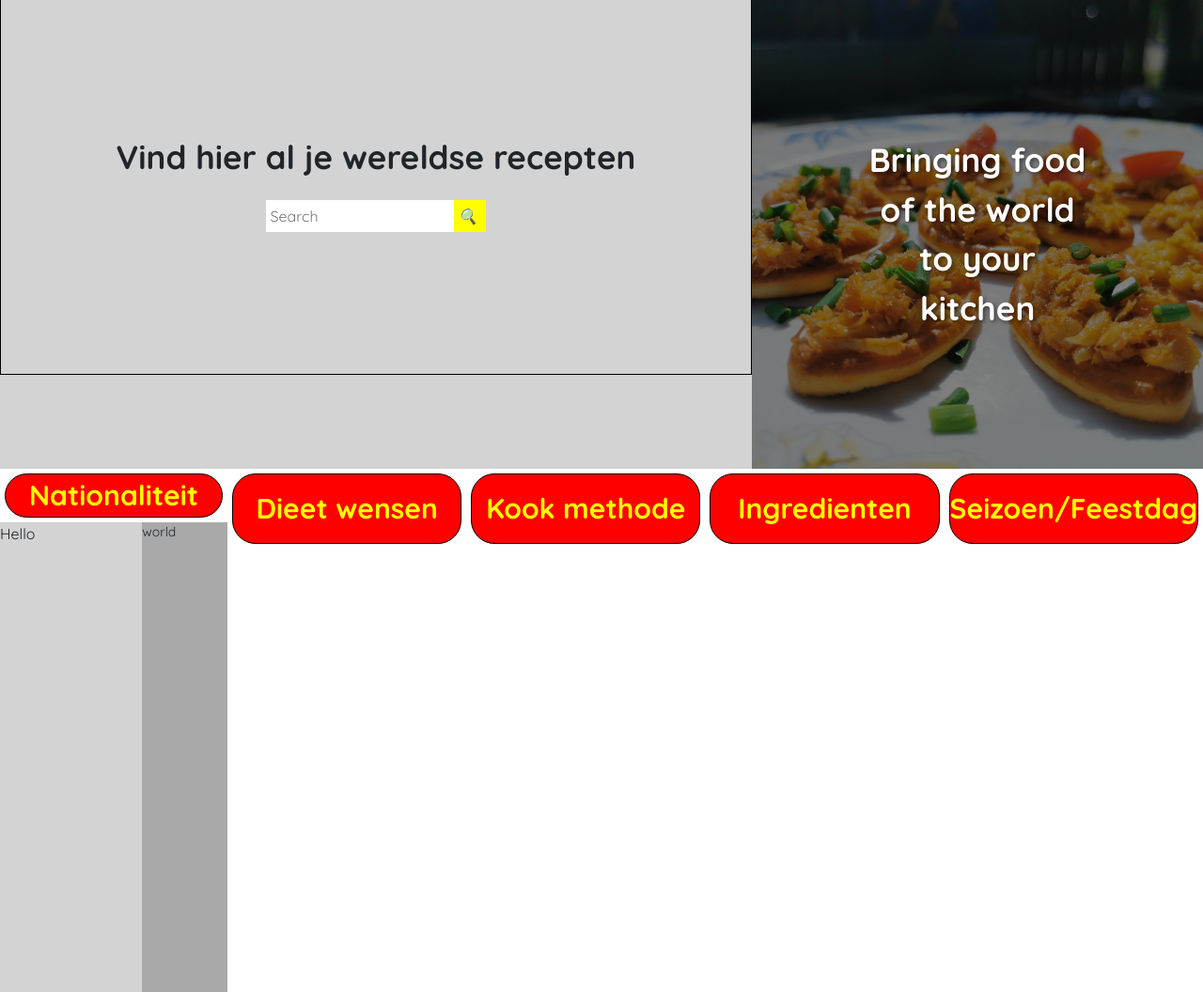
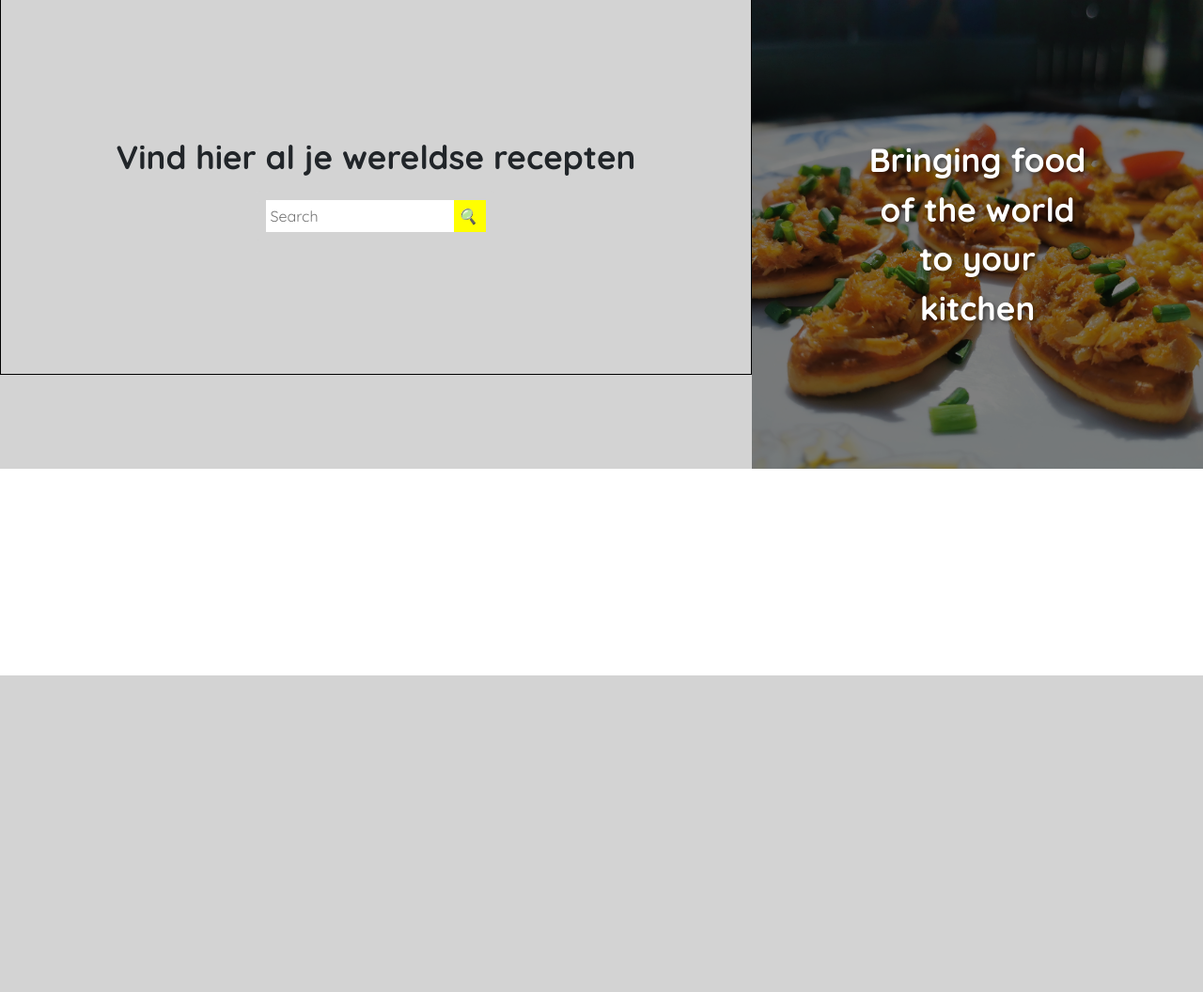
Before and after one commit to LerathoBiekman/Seasoned, a Django app: page /recipes/ in a window 1280 px wide. Shown: the part 81-1137 px from the top of the page at 94% size. After the commit the page ends 800 px from the top, so only its background shows below. Run offline with Django 4.2, Linux system fonts and the light colour scheme.

Commit message:
removed old layout voor themes navigation

```diff
--- a/seasoned_webapp/recipes/templates/recipes.html
+++ b/seasoned_webapp/recipes/templates/recipes.html
@@ -30,27 +30,7 @@
     </div>
 </div>
 <div class="main-div">
-    <div class="nationality-div">
-        <div class="button-div">
-            <a class="link">Nationaliteit</a>
-        </div>
-        <div class="main-div">
-            <div class="large">Hello</div>
-            <div class="small">world</div>
-        </div>
-    </div>
-    <div class="button-div">
-        <a class="link">Dieet wensen</a>
-    </div>
-    <div class="button-div">
-        <a class="link">Kook methode</a>
-    </div>
-    <div class="button-div">
-        <a class="link">Ingredienten</a>
-    </div>
-    <div class="button-div">
-        <a class="link">Seizoen/Feestdag</a>
-    </div>
+
 </div>
 
 
```
